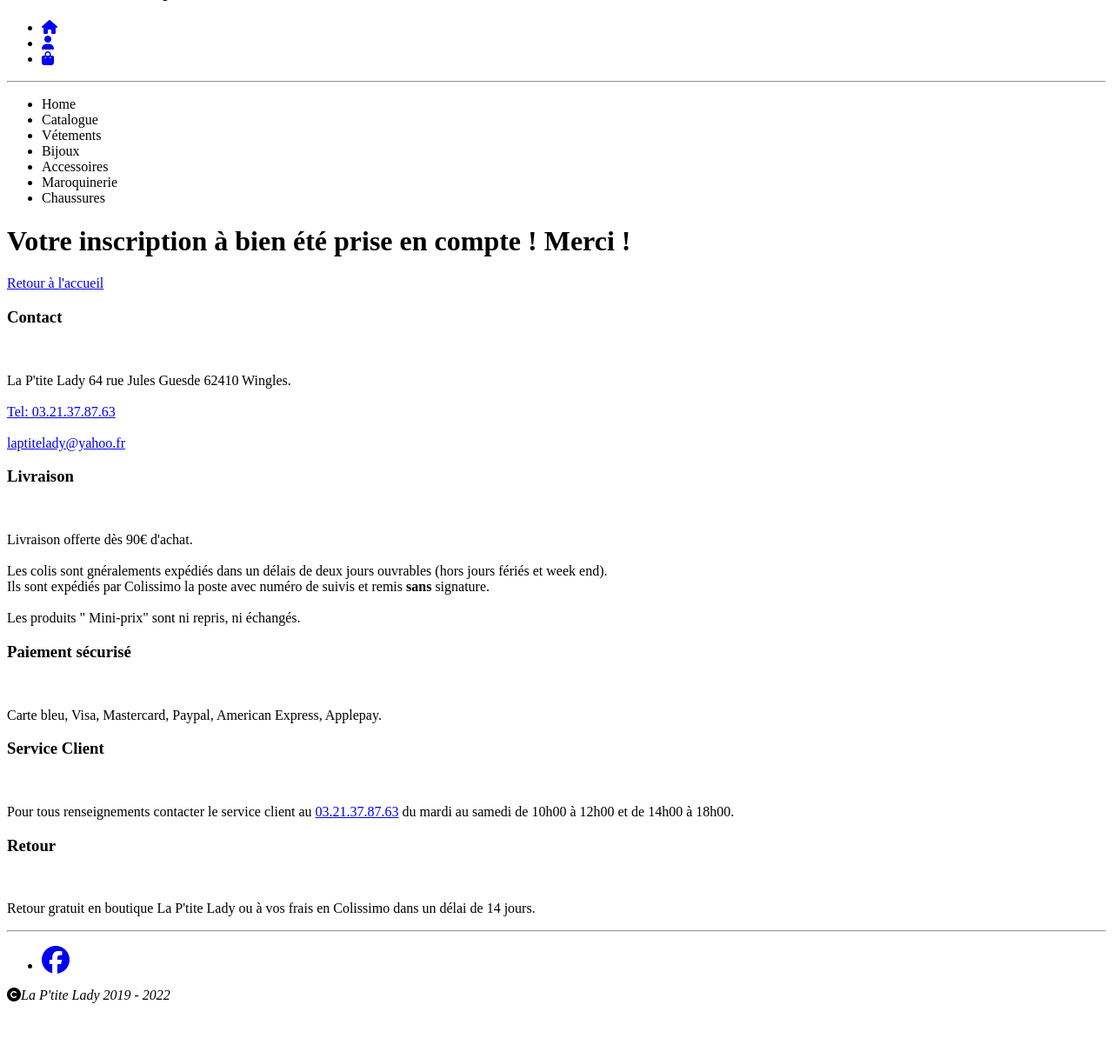
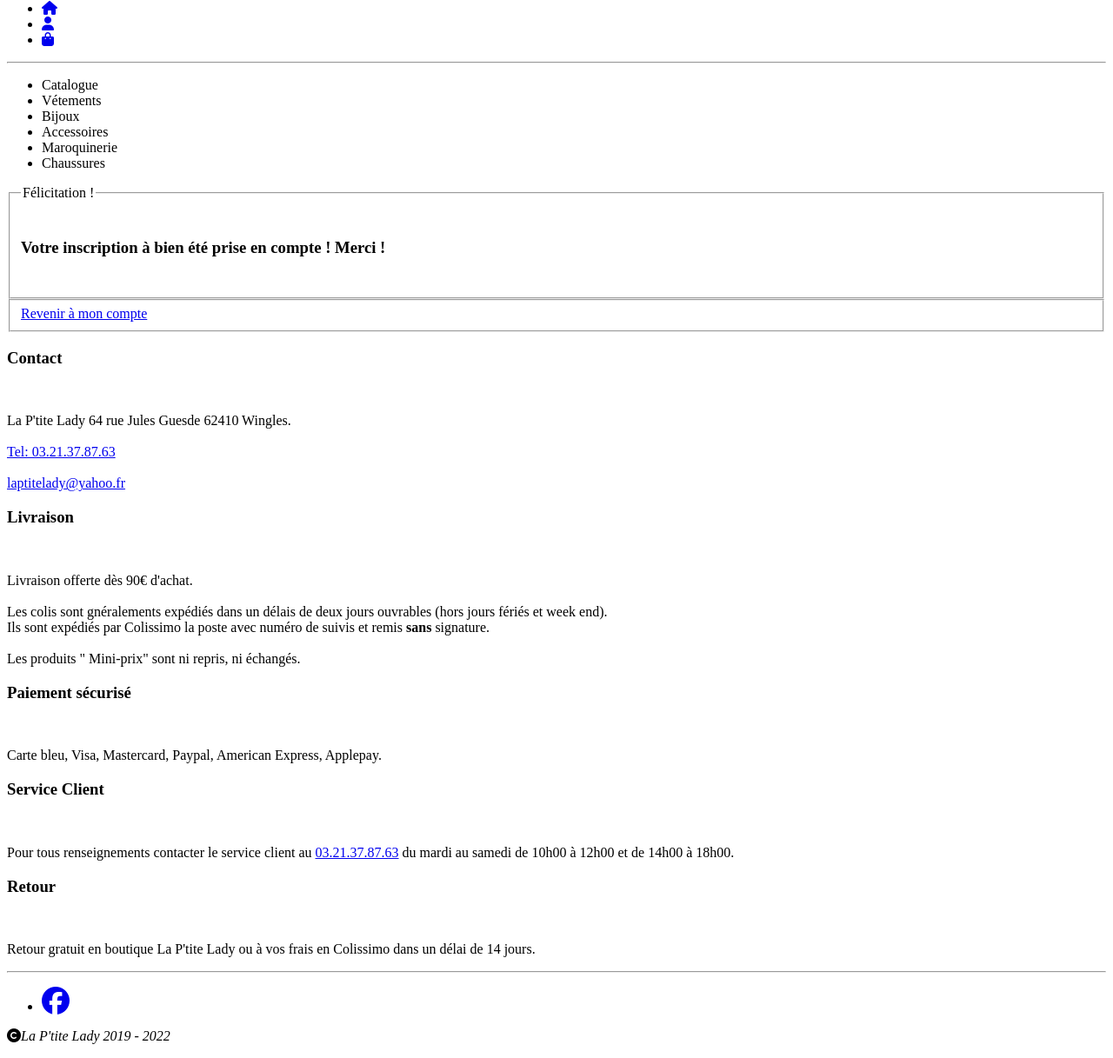
Before and after one commit to Skyjox/La-P-Tite-Lady, a PHP site: page /confirmation.php in a window 1280 px wide. Shown: the part 443-1660 px from the top of the page at 87% size. Before the commit the page ends 1597 px from the top, so only its background shows below. Run offline with PHP 8.4, Linux system fonts and the light colour scheme; some libraries are stand-ins or nearby versions.

Commit message:
Mise en page de confirmation.php

```diff
--- a/php/confirmation.php
+++ b/php/confirmation.php
@@ -1,4 +1,4 @@
-/* code de confirmation quand l'inscription c'est déroulée correctement */
+<!--code de confirmation quand l'inscription c'est déroulée correctement -->
 <?php
 session_start();
 if(isset($_SESSION['prenom'])){//isset vérifie si la variable à bien été déclarée et n'est pas NULL
@@ -7,12 +7,21 @@ if(isset($_SESSION['prenom'])){//isset vérifie si la variable à bien été dé
 ?>
 
 <?php
-include './php/include/header.php';// include permet d'inclure un fichier
+include './include/header.php';// include permet d'inclure un fichier
 ?>
-<h1>Votre inscription à bien été prise en compte ! Merci !</h1>
-
-<a href="./view_login.php">Retour à l'accueil</a>
+<div class="allog">
+<fieldset>
+    <legend>Félicitation !</legend>
+    <br>
+        <h3 class="confirm">Votre inscription à bien été prise en compte ! Merci !</h3><br>
+</fieldset>
+</div>
+<div class="allog2">
+<fieldset>
+    <a id="connexion" href="./view_login.php">Revenir à mon compte</a>
+</fieldset>
+</div>
 
 <?php
-include './php/include/footer.php';
+include './include/footer.php';
 ?>
--- a/php/include/header.php
+++ b/php/include/header.php
@@ -40,7 +40,6 @@
         <hr>
     <div id="navbar">
         <ul id="nav">
-            <li>Home</li>
             <li>Catalogue</li>
             <li>Vétements</li><!-- faire le menu déroulant en js -->
             <li>Bijoux</li><!-- faire le menu déroulant en js -->
--- a/php/view_insc.php
+++ b/php/view_insc.php
@@ -2,7 +2,7 @@
 include './include/header.php';
 ?>
 
-<div class="allin">
+<div class="allog">
 <fieldset>
     <legend>Bienvenue</legend>
 
@@ -42,7 +42,7 @@ include './include/header.php';
     </form>
 </fieldset><br><br>
 </div>
-<div class="allin2">
+<div class="allog2">
 <fieldset >
     <legend>Déjà inscrit ? </legend>
         <a id="connexion" href="./view_login.php">Connexion</a>
--- a/php/view_login.php
+++ b/php/view_login.php
@@ -13,7 +13,7 @@ include "./include/header.php";
         <label for="password">Mot de passe</label><br>
         <input type="password" name="password" id="password">
         <div id="submit">
-        <button type="submit" name="submit">Envoyer</button>
+        <button class="boutton" type="submit" name="submit">Envoyer</button>
         </div>
     </form>
 </fieldset>
```
Also changed, not shown: css/style.css (+10 -15 lines).
